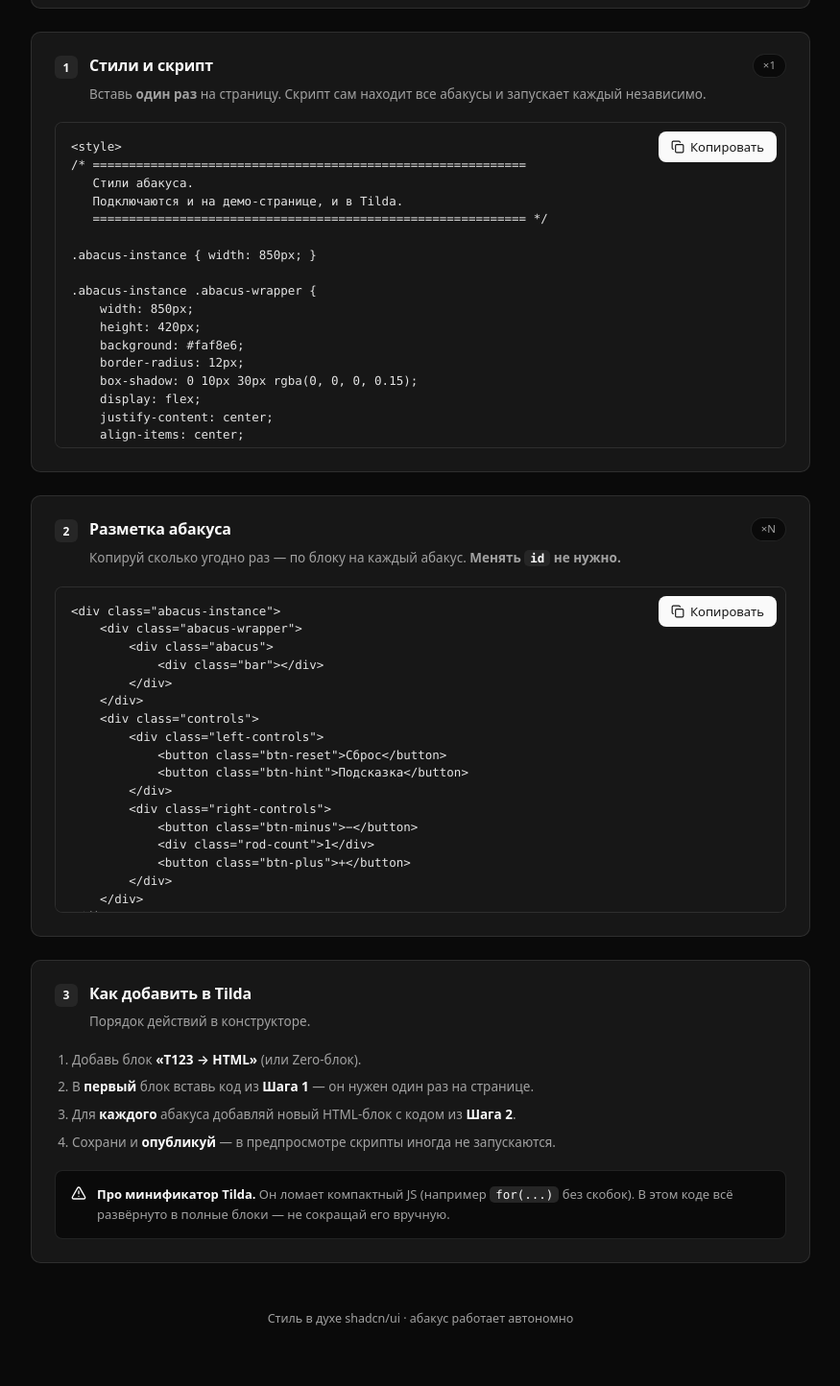
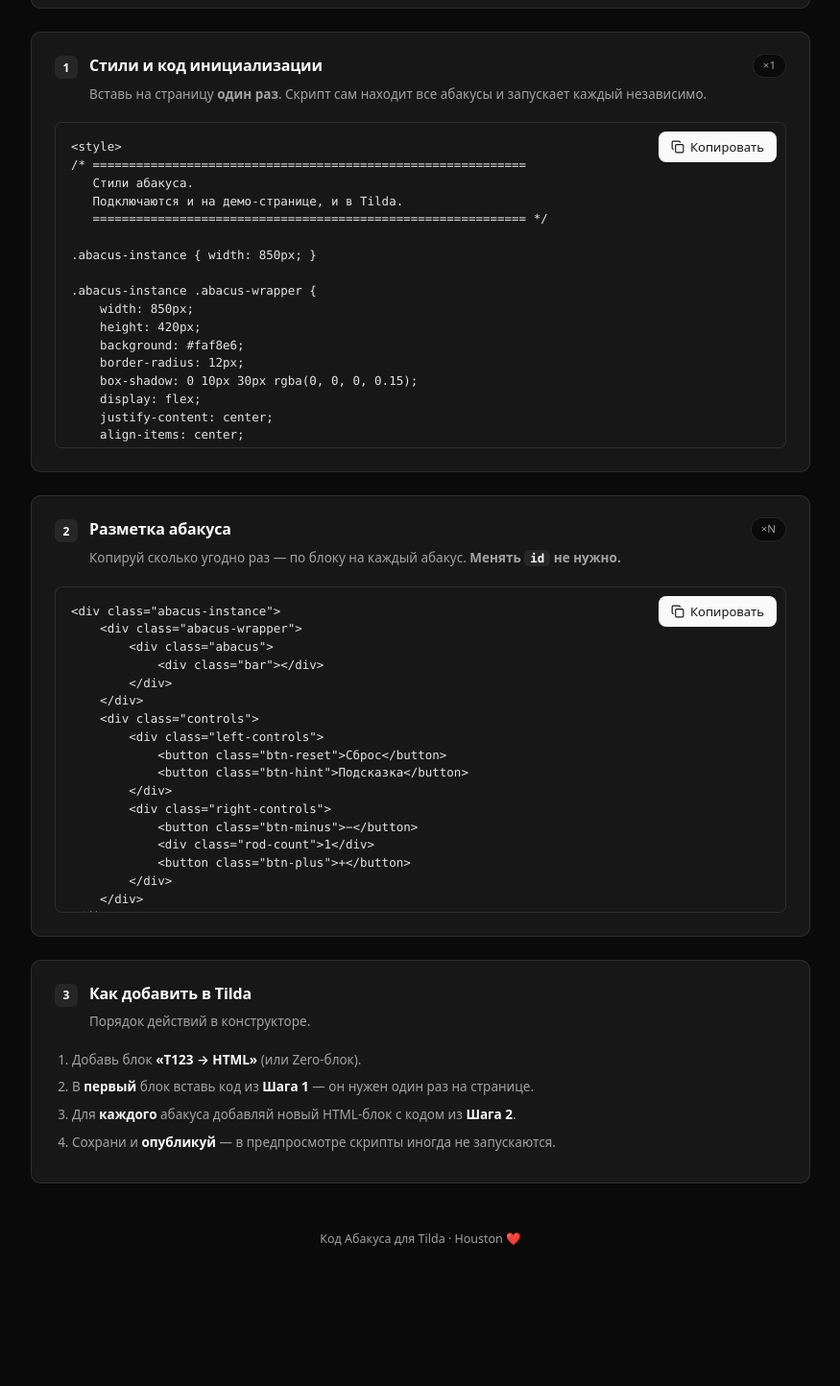
Before and after one commit to kennyhouston-hw/AbacusGen, a plain HTML site: page index.html in a window 1280 px wide. Shown: the part 902-2346 px from the top of the page at 96% size, without its empty margins (202-1077 px from the left). After the commit the page ends 2263 px from the top, so only its background shows below. Drawn offline with Linux system fonts and the light colour scheme.

Commit message:
Update step descriptions and footer text in index.html

```diff
--- a/index.html
+++ b/index.html
@@ -66,8 +66,8 @@
         <div class="card-header">
             <span class="step-num">1</span>
             <div>
-                <p class="card-title">Стили и скрипт</p>
-                <p class="card-desc">Вставь <b>один раз</b> на страницу. Скрипт сам находит все абакусы и запускает каждый независимо.</p>
+                <p class="card-title">Стили и код инициализации</p>
+                <p class="card-desc">Вставь на страницу <b>один раз</b>. Скрипт сам находит все абакусы и запускает каждый независимо.</p>
             </div>
             <span class="badge">×1</span>
         </div>
@@ -119,15 +119,11 @@
                 <li>Для <b>каждого</b> абакуса добавляй новый HTML-блок с кодом из <b>Шага 2</b>.</li>
                 <li>Сохрани и <b>опубликуй</b> — в предпросмотре скрипты иногда не запускаются.</li>
             </ol>
-            <div class="alert">
-                <svg viewBox="0 0 24 24" fill="none" stroke="currentColor" stroke-width="2" stroke-linecap="round" stroke-linejoin="round"><path d="m21.73 18-8-14a2 2 0 0 0-3.48 0l-8 14A2 2 0 0 0 4 21h16a2 2 0 0 0 1.73-3Z"/><path d="M12 9v4"/><path d="M12 17h.01"/></svg>
-                <div><b>Про минификатор Tilda.</b> Он ломает компактный JS (например <code class="inline">for(...)</code> без скобок). В этом коде всё развёрнуто в полные блоки — не сокращай его вручную.</div>
-            </div>
         </div>
     </div>
 
     <footer class="foot">
-        Стиль в духе shadcn/ui · абакус работает автономно
+        Код Абакуса для Tilda · Houston ❤️
     </footer>
 
 </div>
```
